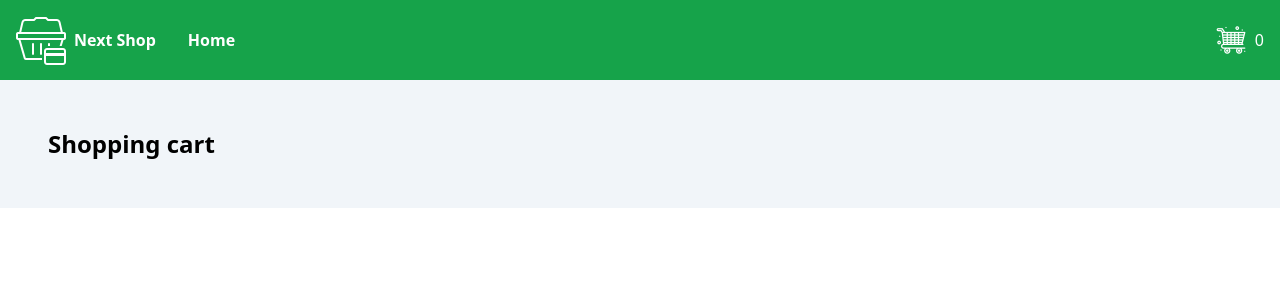
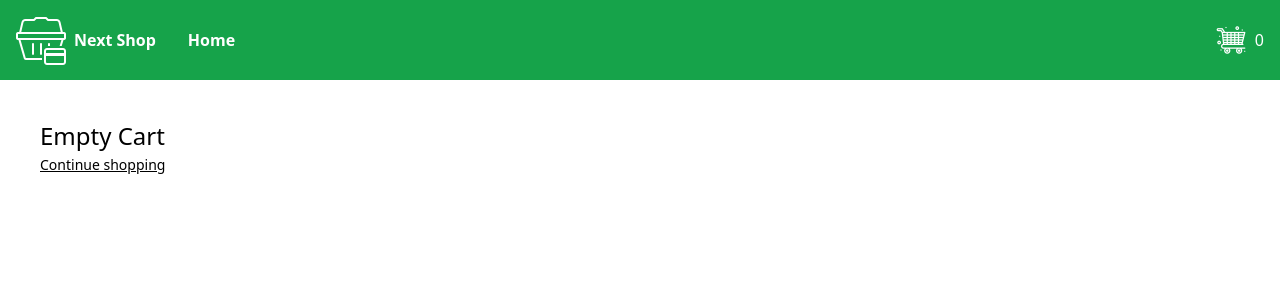
Before and after one commit to mwafy092/next-shop, a Next.js app: page /cart in a window 1280 px wide. Shown: the top 300 px of the page. Built offline with nearby package versions, Linux system fonts and the light colour scheme.

Commit message:
add empty cart option for the cart page

```diff
--- a/src/app/cart/page.tsx
+++ b/src/app/cart/page.tsx
@@ -5,6 +5,7 @@ import CartCard from './shared/cart-card';
 import { toast } from 'react-toastify';
 import { useCartStore } from '../stores/cart-store';
 import { ProductType } from '../types/types';
+import Link from 'next/link';
 const Page = () => {
     const [cart, setCart] = useState<ProductType[]>([]);
     const [total, setTotal] = useState<number>(0);
@@ -45,6 +46,18 @@ const Page = () => {
         console.log(total);
         setTotal(total);
     };
+    if (cart.length === 0) {
+        return (
+            <section className='p-10'>
+                <h1 className='text-2xl'>Empty Cart</h1>
+                <Link
+                    href='/'
+                    className='text-sm underline'>
+                    Continue shopping
+                </Link>
+            </section>
+        );
+    }
     return (
         <section className='p-12 bg-slate-100'>
             <h1 className='text-2xl font-bold'>Shopping cart</h1>
```
